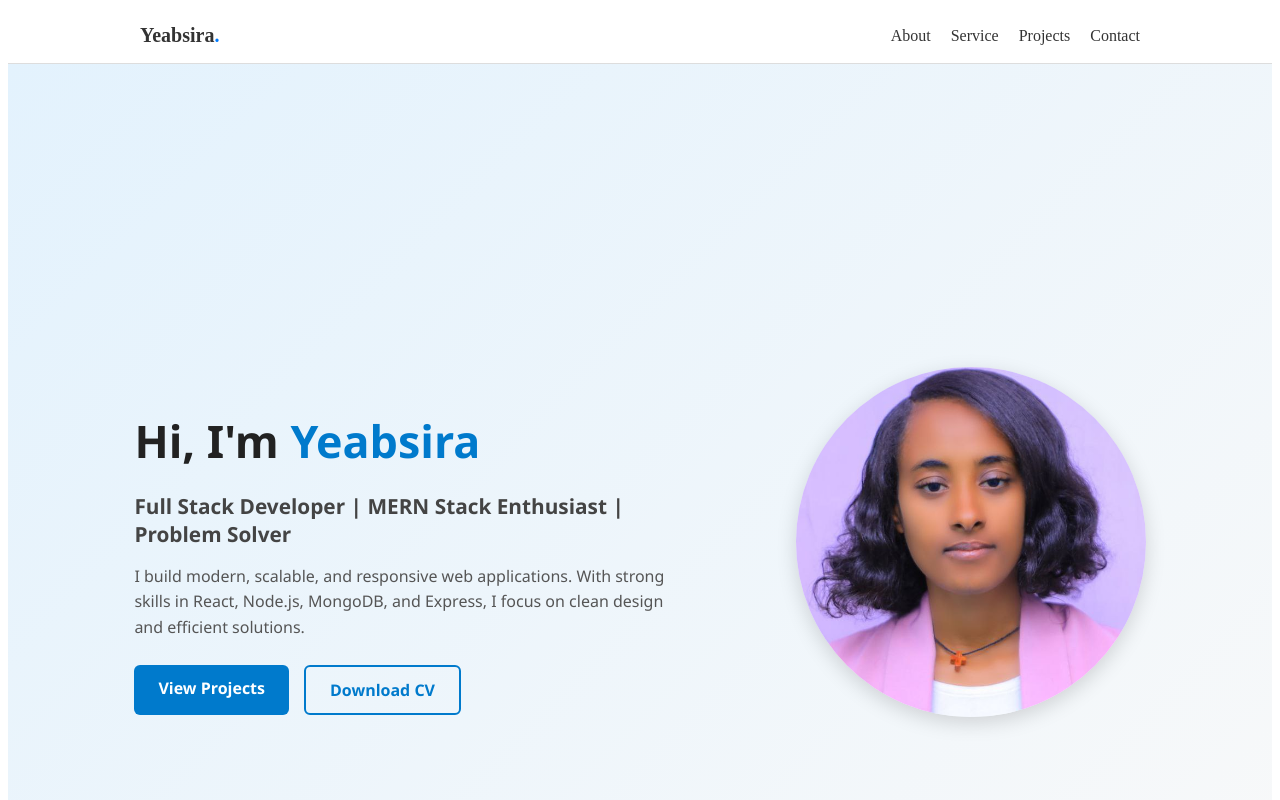
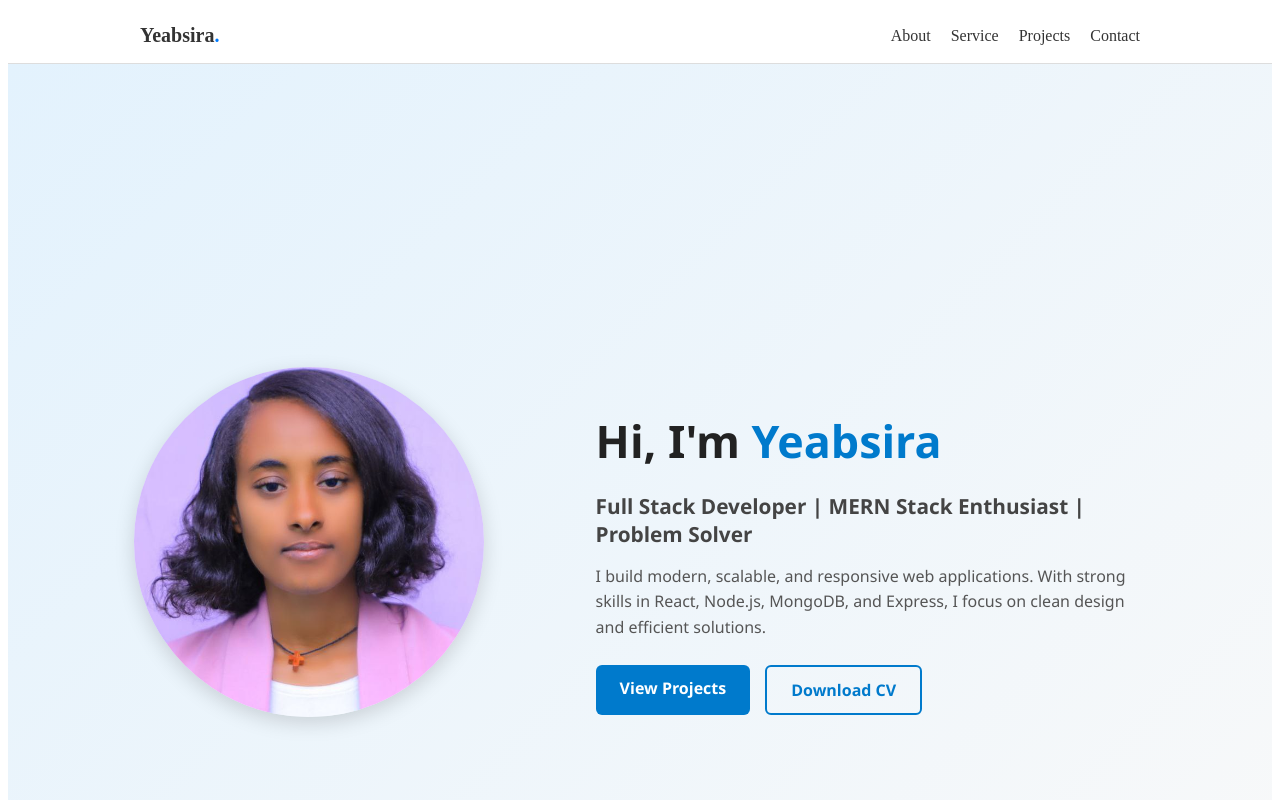
Before and after one commit to yeab2112/My-Portfolio, a React (Vite) app: page / in a window 1280 px wide. Shown: the top 800 px of the page. Built offline with nearby package versions, Linux system fonts and the light colour scheme.

Commit message:
FOR THE   home page

```diff
--- a/src/Pages/Home.jsx
+++ b/src/Pages/Home.jsx
@@ -8,6 +8,15 @@ export default function Home() {
     <div className="home-container">
       {/* Hero Section */}
       <section className="hero">
+        {/* Image on the left */}
+        <div className="hero-image">
+          <img
+            src={yeabsira}
+            alt="Yeabsira Profile"
+          />
+        </div>
+
+        {/* Text on the right */}
         <div className="hero-text">
           <h1>
             Hi, I'm <span className="highlight">Yeabsira</span>
@@ -26,13 +35,6 @@ export default function Home() {
             <a href={YEABSIRA2017CV} download className="btn secondary">Download CV</a>
           </div>
         </div>
-
-        <div className="hero-image">
-          <img
-            src={yeabsira}
-            alt="Yeabsira Profile"
-          />
-        </div>
       </section>
     </div>
   );
```
